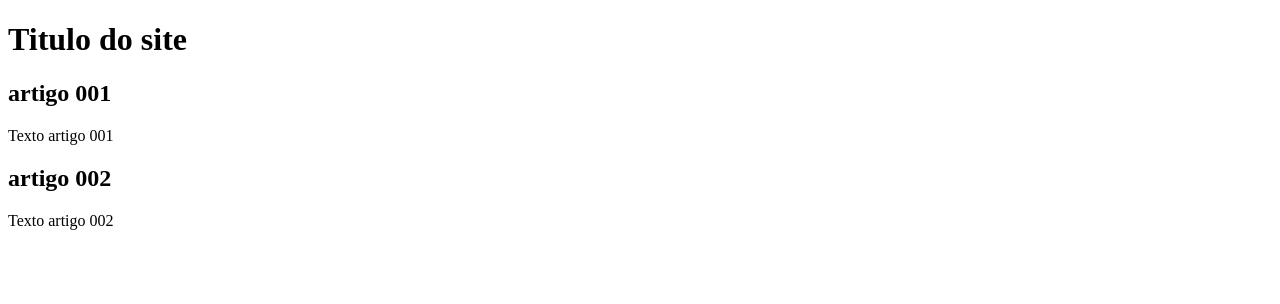
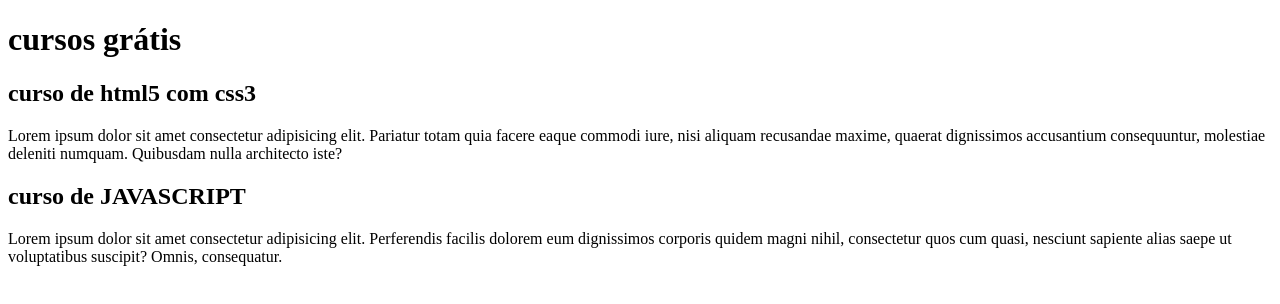
Before and after one commit to ReynanPires/projeto-site, a plain HTML site: page index.html in a window 1280 px wide. Drawn offline with Linux system fonts and the light colour scheme.

Commit message:
Comecei a escrever o conteúdo

```diff
--- a/index.html
+++ b/index.html
@@ -9,14 +9,14 @@
 <body>
     <main>
         <header>
-            <h1>Titulo do site</h1>
+            <h1>cursos grátis</h1>
         </header>
         <article>
-            <h2>artigo 001</h2>
-            <p>Texto artigo 001</p>
+            <h2>curso de html5 com css3</h2>
+            <p>Lorem ipsum dolor sit amet consectetur adipisicing elit. Pariatur totam quia facere eaque commodi iure, nisi aliquam recusandae maxime, quaerat dignissimos accusantium consequuntur, molestiae deleniti numquam. Quibusdam nulla architecto iste?</p>
             <article>
-                <h2>artigo 002</h2>
-                <p>Texto artigo 002</p>
+                <h2>curso de JAVASCRIPT</h2>
+                <p>Lorem ipsum dolor sit amet consectetur adipisicing elit. Perferendis facilis dolorem eum dignissimos corporis quidem magni nihil, consectetur quos cum quasi, nesciunt sapiente alias saepe ut voluptatibus suscipit? Omnis, consequatur.</p>
             </article>
         </article>
     </main>
```
